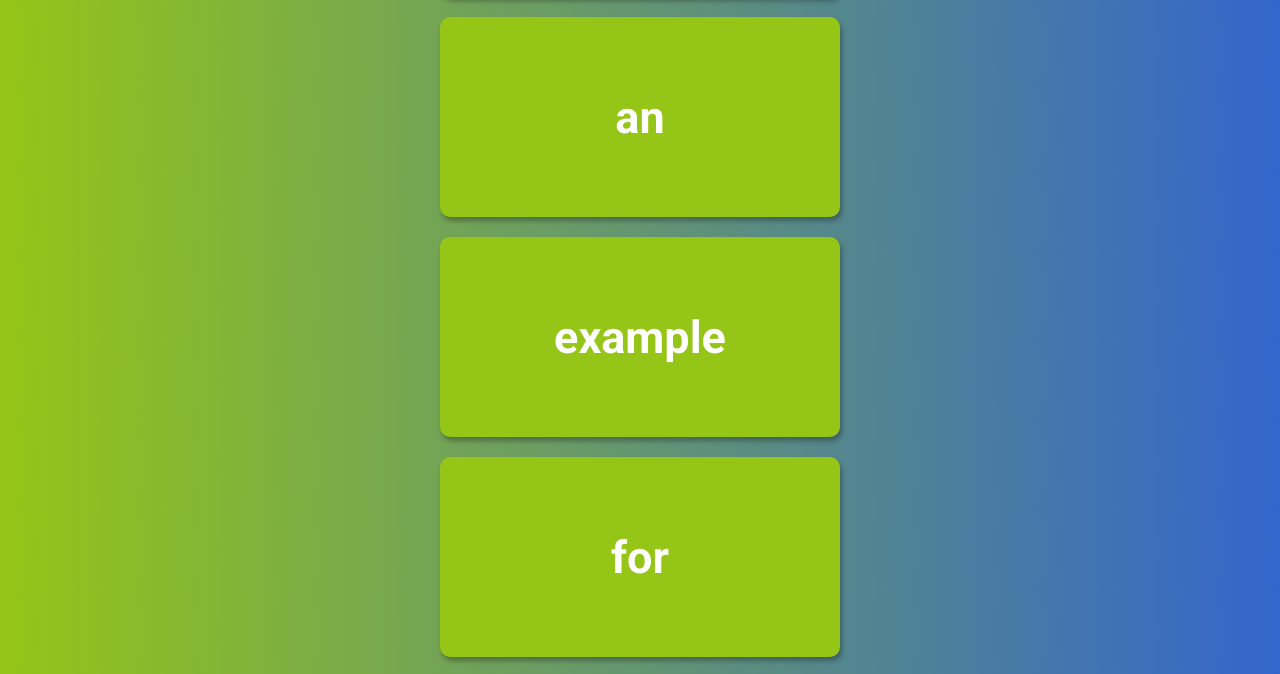
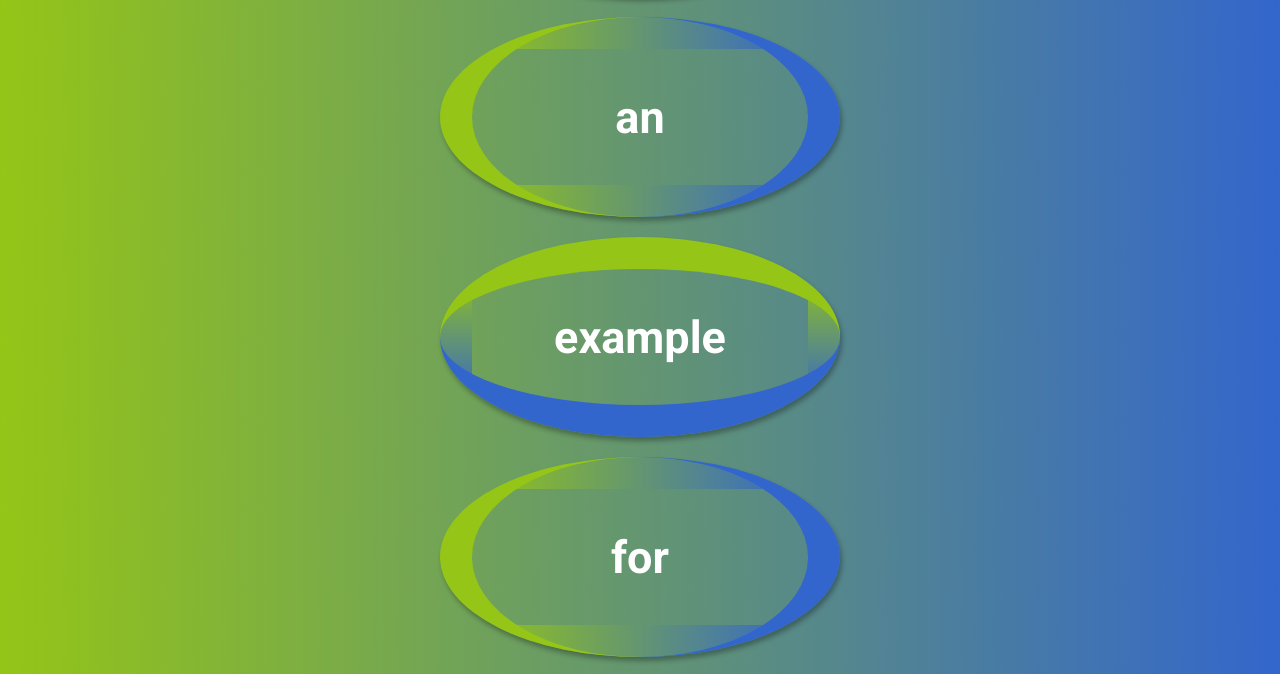
Before and after one commit to CarolaZapp/Scroll_Animation, a plain HTML site: page index.html in a window 1280 px wide. Shown: the part 711-1385 px from the top of the page. Drawn offline with Linux system fonts and the light colour scheme.

Commit message:
box with gradients

```diff
--- a/style.css
+++ b/style.css
@@ -22,7 +22,7 @@ h1 {
 }
 
 .box{
-  background-color: rgb(148,197,23);
+  background-color: transparent;
   color: white ;
   display: flex;
   align-items: center;
@@ -30,13 +30,30 @@ h1 {
   width: 400px;
   height:200px;
   margin: 10px;
-  border-radius:10px;
+  border-radius:50%;
+  background-repeat: no-repeat;
+  border-top: 2em solid rgb(148,197,23);
+  border-bottom: 2em solid rgb(51,102,204);
+  background-position: 0 0, 100% 0;
+  background-size: 2em 100%;
+  background-image: linear-gradient(to bottom, rgb(148,197,23) 0%, rgb(51,102,204) 100%),
+                  linear-gradient(to bottom, rgb(148,197,23) 0%, rgb(51,102,204) 100%);
+
   box-shadow: 2px 4px 5px rgba(0,0,0,0.3) ;
   transform: translateX(200%);
   transition: transform 0.4s ease;
 }
 
 .box:nth-of-type(even) {
+  border-top:none;
+  border-bottom:none;
+  border-left: 2em solid rgb(148,197,23);
+  border-right: 2em solid rgb(51,102,204);
+  background-position: 0 0,  0 100%;
+  background-size:  100% 2em;
+  background-image: linear-gradient(to right,  rgb(148,197,23) 0%, rgb(51,102,204) 100%),
+                    linear-gradient(to right,  rgb(148,197,23) 0%, rgb(51,102,204) 100%);
+
   transform: translateX(-200%);
 }
 
```
